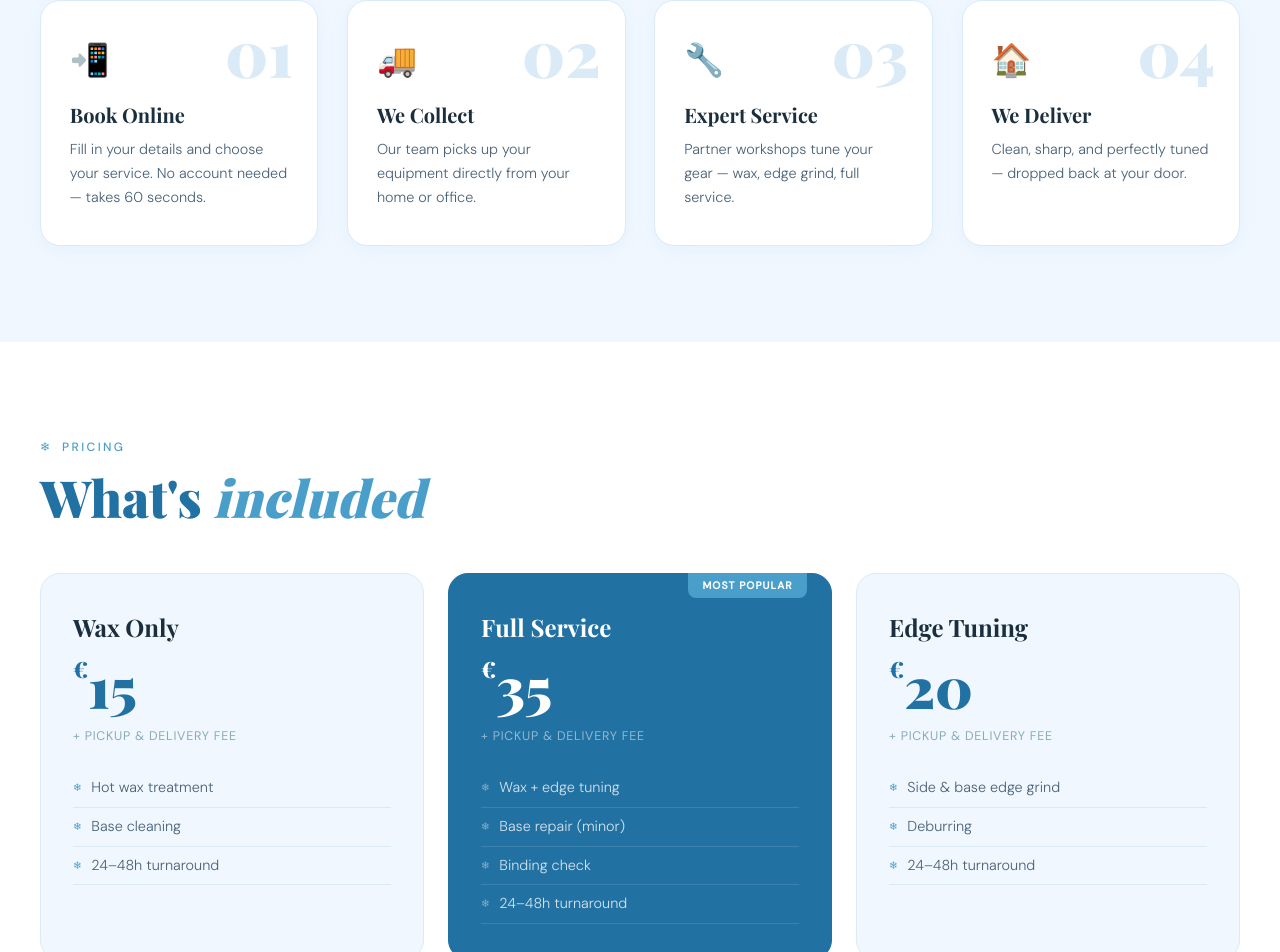
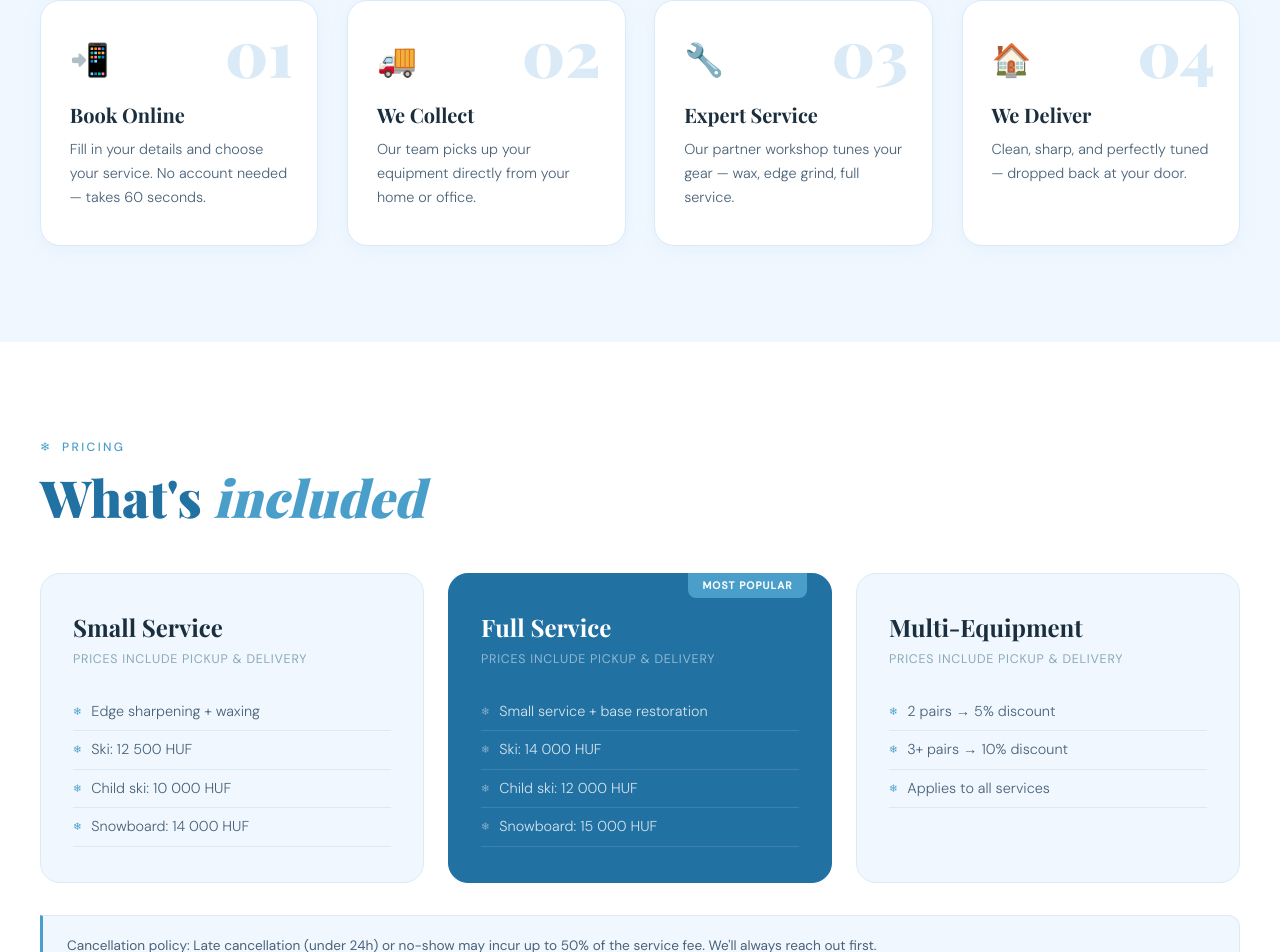
Before and after one commit to FaroukAziz2020/skieasy, a Next.js app: page / in a window 1280 px wide. Shown: the part 1031-1983 px from the top of the page. Built offline with nearby package versions, Linux system fonts and the light colour scheme.

Commit message:
some fixes

```diff
--- a/app/book/page.tsx
+++ b/app/book/page.tsx
@@ -15,10 +15,6 @@ const t = {
     service: 'Service Type', serviceP: 'Select a service',
     smallService: 'Small Service (edge sharpening + waxing)',
     fullService: 'Full Service (small service + base restoration)',
-    pickupShop: 'Pickup From Shop Only — 2 400 HUF',
-    returnShop: 'Deliver To Shop Only — 2 400 HUF',
-    shopGroup: '— Shop Services —',
-    mainGroup: '— Home Pickup —',
     submit: 'Confirm Booking ❄',
     discountLabel: 'Multi-equipment discount',
     discount2: '2 pairs → 5% discount',
@@ -44,10 +40,6 @@ const t = {
     service: 'Szolgáltatás típusa', serviceP: 'Válassz szolgáltatást',
     smallService: 'Kis szerviz (élezés + waxolás)',
     fullService: 'Teljes szerviz (kis szerviz + talpfelújítás)',
-    pickupShop: 'Csak felvétel a boltból — 2 400 HUF',
-    returnShop: 'Csak visszaszállítás a boltba — 2 400 HUF',
-    shopGroup: '— Bolti Szolgáltatások —',
-    mainGroup: '— Háztól házig —',
     submit: 'Foglalás megerősítése ❄',
     discountLabel: 'Több felszerelés kedvezmény',
     discount2: '2 pár → 5% kedvezmény',
@@ -67,8 +59,6 @@ const PRICES = {
   small: { ski: 12500, skiChild: 10000, snowboard: 14000 },
   full:  { ski: 14000, skiChild: 12000, snowboard: 15000 },
 };
-const DELIVERY = 4000;
-
 export default function Book() {
   const [lang, setLang] = useState<'en'|'hu'>('en');
   const [selectedService, setSelectedService] = useState('');
@@ -96,7 +86,7 @@ export default function Book() {
     const p = selectedService === 'Small Service' ? PRICES.small : PRICES.full;
     const base = skiCount * p.ski + skiChildCount * p.skiChild + snowboardCount * p.snowboard;
     const discounted = Math.round(base * (1 - discountPct / 100));
-    return { base, discounted, delivery: DELIVERY, total: discounted + DELIVERY };
+    return { base, discounted };
   };
 
   const totals = calcTotal();
@@ -239,14 +229,8 @@ export default function Book() {
               <label htmlFor="service">{tx.service} *</label>
               <select id="service" name="entry.1172623689" required onChange={e => setSelectedService(e.target.value)}>
                 <option value="">{tx.serviceP}</option>
-                <optgroup label={tx.mainGroup}>
                 <option value="Small Service">{tx.smallService}</option>
                 <option value="Full Service">{tx.fullService}</option>
-                </optgroup>
-                <optgroup label={tx.shopGroup}>
-                  <option value="Pickup From Shop Only">{tx.pickupShop}</option>
-                  <option value="Deliver To Shop Only">{tx.returnShop}</option>
-                </optgroup>
               </select>
             </div>
 
@@ -308,13 +292,9 @@ export default function Book() {
                     <span>{totals.base.toLocaleString()} HUF</span>
                   </div>
                 )}
-                <div className="total-row">
-                  <span>{lang === 'en' ? 'Pickup & delivery' : 'Felvétel & szállítás'}</span>
-                  <span>{totals.delivery.toLocaleString()} HUF</span>
-                </div>
                 <div className="total-row final">
                   <span>{lang === 'en' ? 'Estimated total' : 'Becsült összeg'}</span>
-                  <span>{totals.total.toLocaleString()} HUF</span>
+                  <span>{totals.discounted.toLocaleString()} HUF</span>
                 </div>
               </div>
             )}
@@ -358,15 +338,7 @@ export default function Book() {
                     <div className="price-col"><div className="price-col-label">Board</div><div className="price-col-val">15 000</div></div>
                   </div>
                 </div>
-                <div className="price-row">
-                  <div className="price-row-single">
-                    <span className="price-row-name" style={{marginBottom:0}}>{lang === 'en' ? 'Pickup & delivery' : 'Felvétel & szállítás'}</span>
-                    <span>4 000 HUF</span>
-                  </div>
-                </div>
-              </div>
-              <div className="discount-info" style={{marginBottom:'0.5rem'}}>
-                {lang === 'en' ? 'Shop-only services are 60% of standard delivery price.' : 'A bolti szolgáltatások az alap szállítási díj 60%-a.'}
+
               </div>
               <div className="discount-info">
                 <span>5%</span> {lang === 'en' ? 'off for 2 pairs' : 'kedvezmény 2 pártól'} · <span>10%</span> {lang === 'en' ? 'off for 3+' : 'kedvezmény 3+-tól'}
--- a/app/page.tsx
+++ b/app/page.tsx
@@ -11,15 +11,15 @@ const t = {
     steps: [
       { title: 'Book Online', desc: 'Fill in your details and choose your service. No account needed — takes 60 seconds.' },
       { title: 'We Collect', desc: 'Our team picks up your equipment directly from your home or office.' },
-      { title: 'Expert Service', desc: 'Partner workshops tune your gear — wax, edge grind, full service.' },
+      { title: 'Expert Service', desc: 'Our partner workshop tunes your gear — wax, edge grind, full service.' },
       { title: 'We Deliver', desc: 'Clean, sharp, and perfectly tuned — dropped back at your door.' },
     ],
     pricingLabel: 'Pricing', pricingTitle: "What's", pricingTitleEm: 'included',
     popular: 'Most Popular',
-    fee: '+ pickup & delivery fee',
-    waxName: 'Wax Only', waxF: ['Hot wax treatment', 'Base cleaning', '24–48h turnaround'],
-    fullName: 'Full Service', fullF: ['Wax + edge tuning', 'Base repair (minor)', 'Binding check', '24–48h turnaround'],
-    edgeName: 'Edge Tuning', edgeF: ['Side & base edge grind', 'Deburring', '24–48h turnaround'],
+    fee: 'Prices include pickup & delivery',
+    waxName: 'Small Service', waxF: ['Edge sharpening + waxing', 'Ski: 12 500 HUF', 'Child ski: 10 000 HUF', 'Snowboard: 14 000 HUF'],
+    fullName: 'Full Service', fullF: ['Small service + base restoration', 'Ski: 14 000 HUF', 'Child ski: 12 000 HUF', 'Snowboard: 15 000 HUF'],
+    edgeName: 'Multi-Equipment', edgeF: ['2 pairs → 5% discount', '3+ pairs → 10% discount', 'Applies to all services'],
     cancelNote: 'Cancellation policy: Late cancellation (under 24h) or no-show may incur up to 50% of the service fee. We\'ll always reach out first.',
     teamLabel: 'The people behind it', teamTitle: 'Our', teamTitleEm: 'team',
     footerSub: 'Budapest · Hungary',
@@ -41,15 +41,15 @@ const t = {
     steps: [
       { title: 'Foglalj Online', desc: 'Töltsd ki az adataidat és válaszd ki a szolgáltatást. Nincs szükség fiókra — 60 másodperc.' },
       { title: 'Felvesszük', desc: 'Csapatunk elveszi a felszerelésed közvetlenül otthonodból vagy irodádból.' },
-      { title: 'Szakértői Szerviz', desc: 'Partnerműhelyeink beállítják a felszerelésed — wax, élezés, teljes szerviz.' },
+      { title: 'Szakértői Szerviz', desc: 'Partnerműhelyünk beállítja a felszerelésed — wax, élezés, teljes szerviz.' },
       { title: 'Visszaszállítjuk', desc: 'Tisztán, élesen és tökéletesen beállítva — visszahozzuk az ajtódhoz.' },
     ],
     pricingLabel: 'Árak', pricingTitle: 'Mi', pricingTitleEm: 'van benne',
     popular: 'Legnépszerűbb',
-    fee: '+ felvétel & szállítási díj',
-    waxName: 'Csak Wax', waxF: ['Forró wax kezelés', 'Talp tisztítás', '24–48 óra átfutás'],
-    fullName: 'Teljes Szerviz', fullF: ['Wax + élezés', 'Kisebb talpjavítás', 'Kötés ellenőrzés', '24–48 óra átfutás'],
-    edgeName: 'Élezés', edgeF: ['Oldal- és talp élcsiszolás', 'Sorjátlanítás', '24–48 óra átfutás'],
+    fee: 'Az árak tartalmazzák a szállítást',
+    waxName: 'Kis Szerviz', waxF: ['Élezés + waxolás', 'Síléc: 12 500 HUF', 'Gyermek síléc: 10 000 HUF', 'Snowboard: 14 000 HUF'],
+    fullName: 'Teljes Szerviz', fullF: ['Kis szerviz + talpfelújítás', 'Síléc: 14 000 HUF', 'Gyermek síléc: 12 000 HUF', 'Snowboard: 15 000 HUF'],
+    edgeName: 'Több Felszerelés', edgeF: ['2 pár → 5% kedvezmény', '3+ pár → 10% kedvezmény', 'Minden szolgáltatásra érvényes'],
     cancelNote: 'Lemondási szabályzat: Késői lemondás (24 órán belül) vagy meg nem jelenés esetén a szolgáltatási díj 50%-a felszámítható. Mindig felvesszük veled a kapcsolatot.',
     teamLabel: 'Az emberek mögötte', teamTitle: 'A mi', teamTitleEm: 'csapatunk',
     footerSub: 'Budapest · Magyarország',
@@ -205,6 +205,8 @@ export default function Home() {
           display: flex; flex-direction: column; align-items: flex-end; gap: 0.6rem;
         }
 
+
+
         /* SPEECH BUBBLE */
         .chat-bubble {
           background: white;
@@ -278,7 +280,7 @@ export default function Home() {
 
       <nav className={scrolled ? 'scrolled' : ''}>
         <div className="nav-inner">
-          <div className="nav-logo">Skie<span>asy</span>-Peasy</div>
+          <div className="nav-logo">Ski<span>easy</span>-P<span>easy</span></div>
           <button className="lang-btn" onClick={() => switchLang(lang === 'en' ? 'hu' : 'en')}>{tx.langBtn}</button>
         </div>
       </nav>
@@ -323,20 +325,17 @@ export default function Home() {
         <div className="pricing-grid">
           <div className="price-card">
             <div className="price-name">{tx.waxName}</div>
-            <div className="price-amount"><sup>€</sup>15</div>
             <div className="price-includes">{tx.fee}</div>
             <ul className="price-features">{tx.waxF.map((f,i) => <li key={i}>{f}</li>)}</ul>
           </div>
           <div className="price-card featured">
             <div className="price-badge">{tx.popular}</div>
             <div className="price-name">{tx.fullName}</div>
-            <div className="price-amount"><sup>€</sup>35</div>
             <div className="price-includes">{tx.fee}</div>
             <ul className="price-features">{tx.fullF.map((f,i) => <li key={i}>{f}</li>)}</ul>
           </div>
           <div className="price-card">
             <div className="price-name">{tx.edgeName}</div>
-            <div className="price-amount"><sup>€</sup>20</div>
             <div className="price-includes">{tx.fee}</div>
             <ul className="price-features">{tx.edgeF.map((f,i) => <li key={i}>{f}</li>)}</ul>
           </div>
@@ -366,7 +365,7 @@ export default function Home() {
 
       <footer>
         <div>
-          <div className="footer-logo"><span>Skieasy</span>-Peasy</div>
+          <div className="footer-logo">Ski<span>easy</span>-P<span>easy</span></div>
           <div className="footer-text" style={{ marginTop: '0.3rem' }}>{tx.footerSub}</div>
         </div>
         <div className="footer-text">{tx.footer}</div>
@@ -374,6 +373,7 @@ export default function Home() {
 
       {/* CHAT WRAPPER: bubble + mascot button */}
       <div className="chat-wrapper">
+
         {showBubble && !chatOpen && (
           <div className="chat-bubble" onClick={handleOpenChat}>{tx.bubble}</div>
         )}
```
